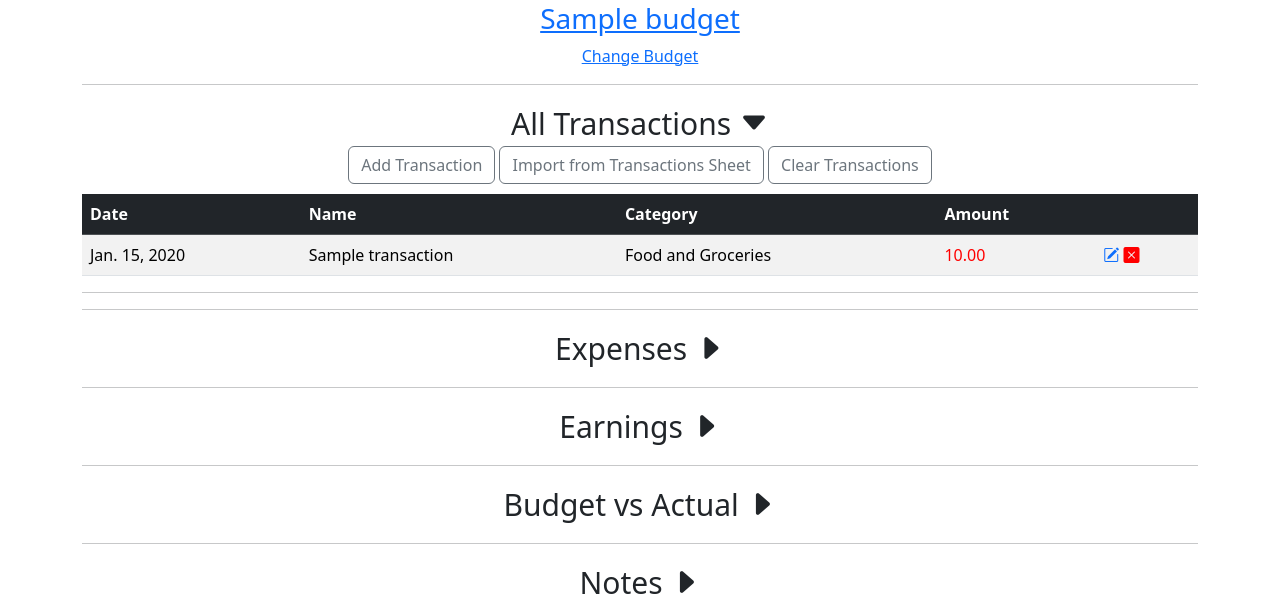
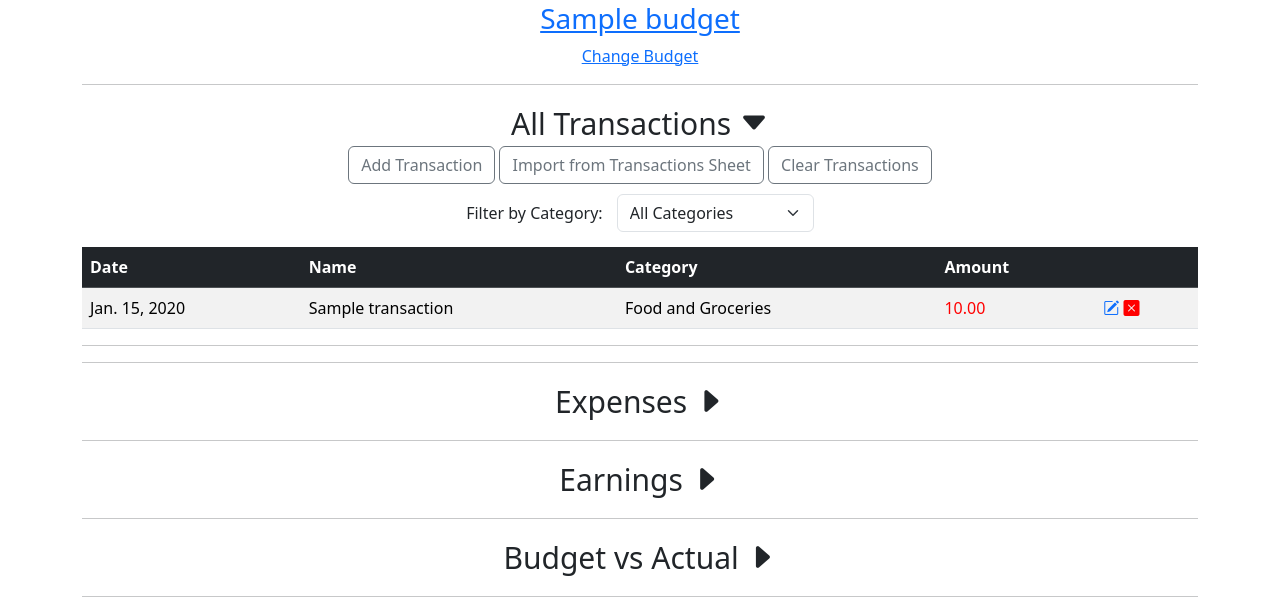
Before and after one commit to SholaAguns/budgetBuddy, a Django app: page /reports/report/1/ in a window 1280 px wide, after a click on "All Transactions". Shown: the part 347-949 px from the top of the page. Run offline with Django 5.2, Linux system fonts and the light colour scheme; a user stored in the database is signed in; data comes from the database, SQL or seed files in the repository; tables that the repository leaves empty hold one stand-in row (values such as "Sample post"); some libraries are stand-ins or nearby versions.

Commit message:
category filter

```diff
--- a/reports/templates/reports/report_detail.html
+++ b/reports/templates/reports/report_detail.html
@@ -81,7 +81,16 @@
             {% endif %}
         </div>
     {% if report.transaction_set.all %}
-          <table class="table table-striped">
+        <div style="padding-bottom: 15px;">
+            <label for="all_transactions_category_filter" style="margin-right: 10px;">Filter by Category:</label>
+            <select id="all_transactions_category_filter" class="form-select" style="width: auto; display: inline-block;">
+                <option value="">All Categories</option>
+                {% for category in all_categories %}
+                    <option value="{{ category }}">{{ category }}</option>
+                {% endfor %}
+            </select>
+        </div>
+          <table class="table table-striped" id="all_transactions_table">
                <thead class="table-dark">
                     <tr>
                         <th scope="col">Date </th>
@@ -93,7 +102,7 @@
                </thead>
                <tbody>
                         {% for transaction in report.transaction_set.all %}
-                               <tr>
+                               <tr data-category="{{ transaction.category }}">
                                 <td>{{ transaction.date}} </td>
                                 <td>{{ transaction.name}} </td>
                                 <td>{{ transaction.category}} </td>
@@ -129,7 +138,16 @@
                 <div class="container report_section" id="expenses_chart_section" align="center">
                      <canvas id="expensesPieChart" style="display: none; box-sizing: border-box; height: 600px; width: 600px;"></canvas>
                 </div><br><br>
-              <table class="table table-striped">
+                <div style="padding-bottom: 15px;">
+                    <label for="expenses_category_filter" style="margin-right: 10px;">Filter by Category:</label>
+                    <select id="expenses_category_filter" class="form-select" style="width: auto; display: inline-block;">
+                        <option value="">All Categories</option>
+                        {% for category in expense_categories %}
+                            <option value="{{ category }}">{{ category }}</option>
+                        {% endfor %}
+                    </select>
+                </div>
+              <table class="table table-striped" id="expenses_table">
                    <thead class="table-dark">
                         <tr>
                             <th scope="col">Date </th>
@@ -140,7 +158,7 @@
                    </thead>
                    <tbody>
                             {% for transaction in expenses %}
-                                   <tr>
+                                   <tr data-category="{{ transaction.category }}">
                                     <td>{{ transaction.date}} </td>
                                     <td>{{ transaction.name}} </td>
                                     <td>{{ transaction.category}} </td>
@@ -170,7 +188,16 @@
                     style="display: none; box-sizing: border-box; height: 600px; width: 600px;">
                      <canvas id="earningsPieChart" width="150" height="50"></canvas>
                 </div><br><br>
-              <table class="table table-striped">
+                <div style="padding-bottom: 15px;">
+                    <label for="earnings_category_filter" style="margin-right: 10px;">Filter by Category:</label>
+                    <select id="earnings_category_filter" class="form-select" style="width: auto; display: inline-block;">
+                        <option value="">All Categories</option>
+                        {% for category in earning_categories %}
+                            <option value="{{ category }}">{{ category }}</option>
+                        {% endfor %}
+                    </select>
+                </div>
+              <table class="table table-striped" id="earnings_table">
                    <thead class="table-dark">
                         <tr>
                             <th scope="col">Date </th>
@@ -181,7 +208,7 @@
                    </thead>
                    <tbody>
                             {% for transaction in earnings %}
-                                   <tr>
+                                   <tr data-category="{{ transaction.category }}">
                                     <td>{{ transaction.date}} </td>
                                     <td>{{ transaction.name}} </td>
                                     <td>{{ transaction.category}} </td>
@@ -519,6 +546,47 @@
                 section.style.display='none';
               }
         }
+
+        // Category filtering functionality
+        function filterTable(tableId, filterValue) {
+            const table = document.getElementById(tableId);
+            const rows = table.getElementsByTagName('tbody')[0].getElementsByTagName('tr');
+
+            for (let i = 0; i < rows.length; i++) {
+                const category = rows[i].getAttribute('data-category');
+
+                if (filterValue === '' || category === filterValue) {
+                    rows[i].style.display = '';
+                } else {
+                    rows[i].style.display = 'none';
+                }
+            }
+        }
+
+        // Event listeners for category filters
+        document.addEventListener('DOMContentLoaded', function() {
+            const allTransactionsFilter = document.getElementById('all_transactions_category_filter');
+            const expensesFilter = document.getElementById('expenses_category_filter');
+            const earningsFilter = document.getElementById('earnings_category_filter');
+
+            if (allTransactionsFilter) {
+                allTransactionsFilter.addEventListener('change', function() {
+                    filterTable('all_transactions_table', this.value);
+                });
+            }
+
+            if (expensesFilter) {
+                expensesFilter.addEventListener('change', function() {
+                    filterTable('expenses_table', this.value);
+                });
+            }
+
+            if (earningsFilter) {
+                earningsFilter.addEventListener('change', function() {
+                    filterTable('earnings_table', this.value);
+                });
+            }
+        });
     </script>
 
 {% endblock %}
--- a/reports/views.py
+++ b/reports/views.py
@@ -139,6 +139,16 @@ class ReportDetail(LoginRequiredMixin, DetailView):
 
         context['expenses_by_category'] = expenses_by_category_json
         context['earnings_by_category'] = earnings_by_category_json
+
+        # Get unique categories for filtering
+        all_categories = Transaction.objects.filter(report=report).values_list('category__title', flat=True).distinct().order_by('category__title')
+        expense_categories = Transaction.objects.filter(report=report, is_expense=True).values_list('category__title', flat=True).distinct().order_by('category__title')
+        earning_categories = Transaction.objects.filter(report=report, is_expense=False).values_list('category__title', flat=True).distinct().order_by('category__title')
+
+        context['all_categories'] = list(all_categories)
+        context['expense_categories'] = list(expense_categories)
+        context['earning_categories'] = list(earning_categories)
+
         return context
 
 
```
